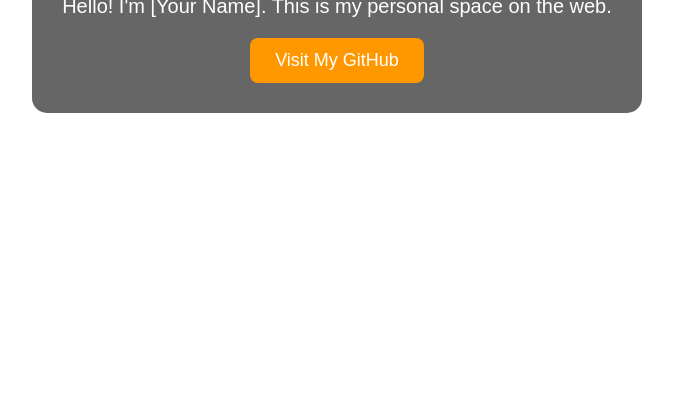
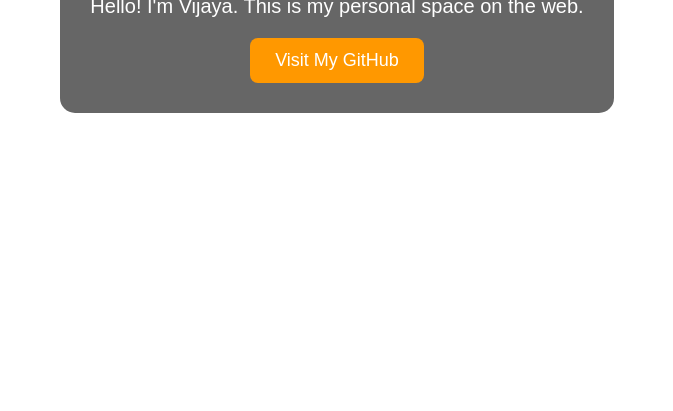
Before and after one commit to vijayb373/vijayb373.github.io, a plain HTML site: page index.html in a window 1280 px wide. Shown: the part 389-800 px from the top of the page, without its empty margins (303-976 px from the left). Drawn offline with Linux system fonts and the light colour scheme.

Commit message:
Update index.html

```diff
--- a/index.html
+++ b/index.html
@@ -58,7 +58,7 @@
 <body>
     <div class="overlay">
         <h1>Welcome to My Website</h1>
-        <p>Hello! I'm [Your Name]. This is my personal space on the web.</p>
+        <p>Hello! I'm Vijaya. This is my personal space on the web.</p>
         <a href="https://github.com/your-username" class="btn">Visit My GitHub</a>
     </div>
 </body>
```
